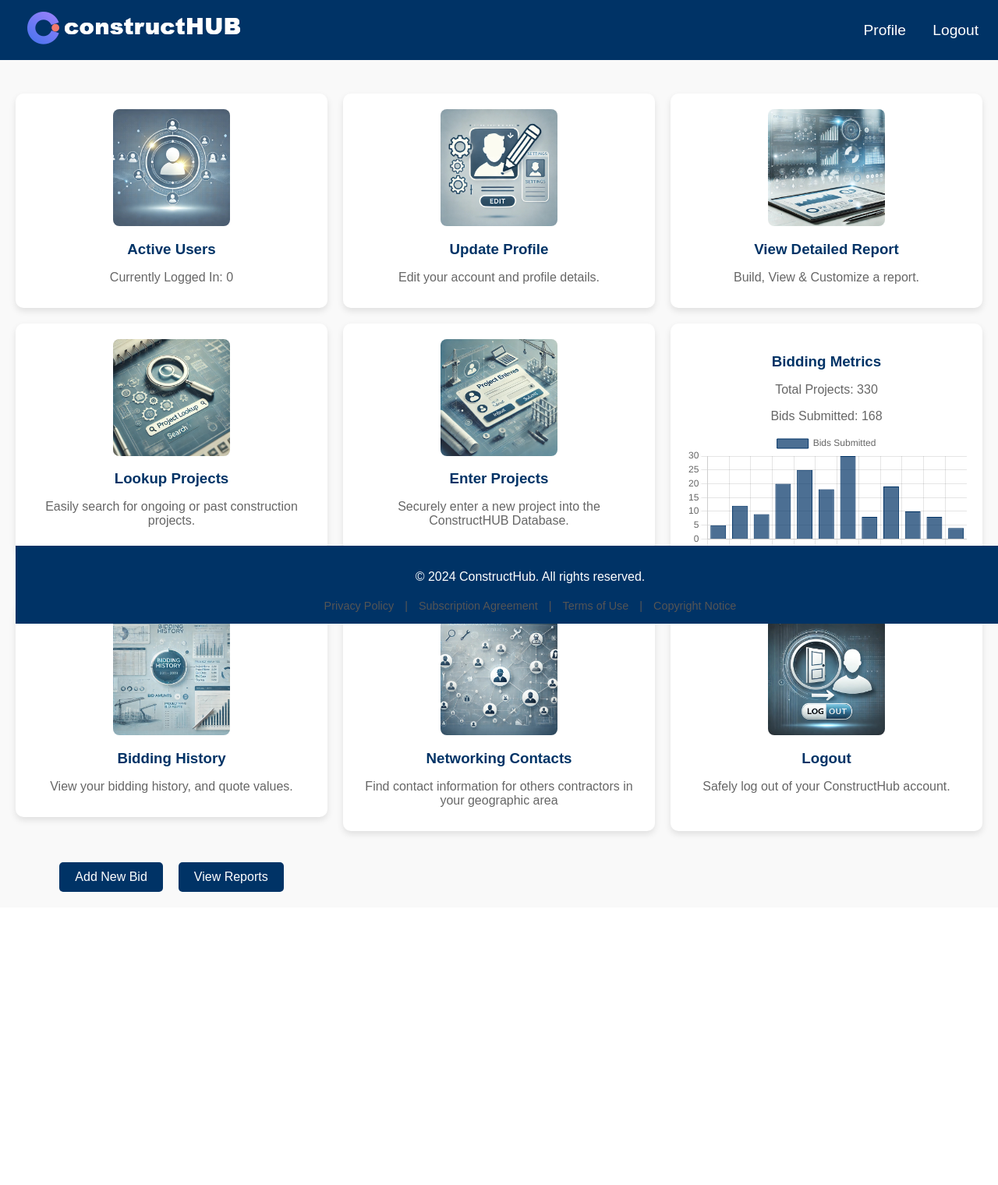
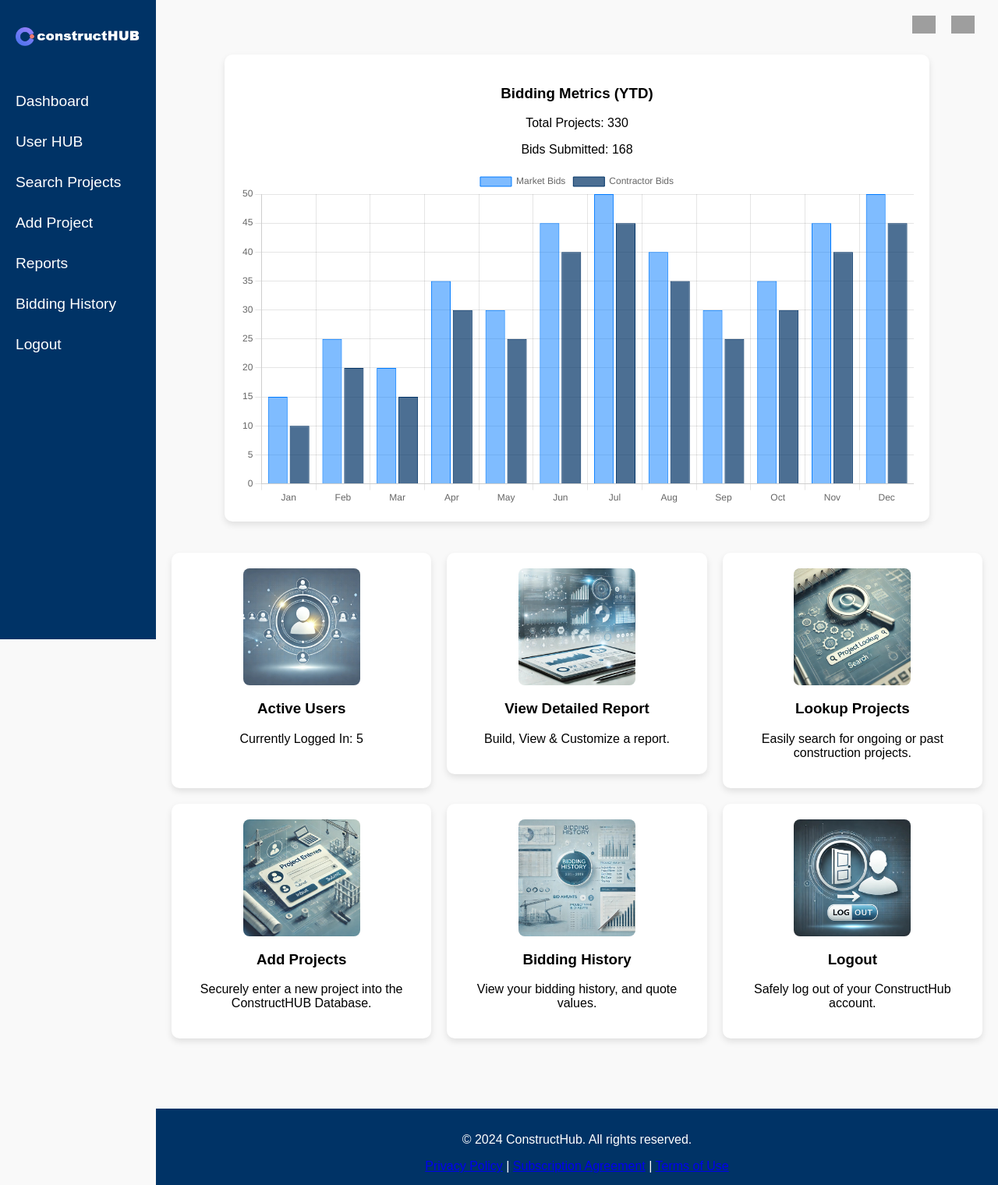
Before and after one commit to Sasin-hnb/flask, a Flask app: page /dashboard in a window 1280 px wide. Shown: the whole page at 78% size. Before the commit the page ends 1144 px from the top, so only its background shows below. Run offline with Flask 3, Linux system fonts and the light colour scheme; a user stored in the database is signed in; grey boxes are pictures that could not be loaded.

Commit message:
dashboard page fixed

```diff
--- a/templates/Dashboard.html
+++ b/templates/Dashboard.html
@@ -10,38 +10,112 @@
             font-family: Arial, sans-serif;
             margin: 0;
             padding: 0;
+            display: flex;
+            flex-direction: column;
+            min-height: 100vh;
             background-color: #f9f9f9;
         }
 
-        /* Header Section */
-        .header {
+	.sidebar .logo {
+    	max-width: 100%;  /* Limit width to 100% of sidebar */
+    	height: auto;    /* Maintain aspect ratio */
+    	display: block;
+    	margin-left: auto;
+	margin-right: auto;
+	}
+
+        /* Sidebar Navigation */
+        .sidebar {
+            width: 200px;
             background-color: #003366;
             color: white;
-            padding: 15px 20px;
+            height: 100vh;
+            position: fixed;
             display: flex;
-            justify-content: space-between;
-            align-items: center;
-            position: fixed;
-            top: 0;
-            width: 100%;
-            z-index: 1000;
-
+            flex-direction: column;
+            padding-top: 20px;
         }
 
-        .header .logo {
-            font-size: 1.5em;
+        .sidebar a {
+            color: white;
+            text-decoration: none;
+            padding: 15px 20px;
+            font-size: 1.2em;
+            display: block;
+            transition: background 0.3s;
         }
 
-        .header a {
-            color: white;
-            text-decoration: none;
-            margin: 0 15px;
-            font-size: 1.2em;
+        .sidebar a:hover {
+            background-color: #00509e;
         }
 
-        /* Dashboard Layout */
+        .dropdown {
+            position: relative;
+        }
+
+        .dropdown-content {
+            display: none;
+            position: absolute;
+            background-color: white;
+            box-shadow: 0px 8px 16px rgba(0, 0, 0, 0.2);
+            z-index: 1;
+            min-width: 200px;
+            right: 0;
+        }
+
+        .dropdown-content a {
+            color: black;
+            padding: 10px 20px;
+            text-decoration: none;
+            display: block;
+            transition: background 0.3s;
+    	    font-size: 0.9em; /* Reduced font size */
+        }
+
+        .dropdown-content a:hover {
+            background-color: #f1f1f1;
+        }
+
+        .dropdown:hover .dropdown-content {
+            display: block;
+        }
+
+        .sidebar .logo {
+            font-size: 1.8em;
+            text-align: center;
+            margin-bottom: 30px;
+        }
+
+        /* Main Content Area */
+        .main-content {
+            margin-left: 200px; /* Sidebar width */
+            width: calc(100% - 200px);
+            text-align: center;
+            flex-grow: 1;
+            padding-bottom: 70px;
+            position: relative; /* Ensure positioning context for .notifications */
+        }
+
+        .notifications {
+            position: absolute;
+            top: 20px;
+            right: 30px;
+            display: flex;
+            gap: 20px; /* Space between icons */
+	    z-index: 10; /* Ensure it stays on top */
+        }
+
+        .notifications img {
+            width: 30px;
+            cursor: pointer;
+        }
+
+        .bidding-metrics {
+            margin: 70px auto 20px auto;
+            width: 80%;
+        }
+
         .dashboard {
-            margin-top: 100px;
             padding: 20px;
             display: grid;
             grid-template-columns: repeat(auto-fit, minmax(300px, 1fr));
@@ -51,78 +125,21 @@
         .dashboard-card {
             background-color: white;
             border-radius: 10px;
-            box-shadow: 0px 4px 8px rgba(0, 0, 0, 0.1);
+            box-shadow: 0 4px 8px rgba(0, 0, 0, 0.1);
             padding: 20px;
             text-align: center;
-            transition: transform 0.3s;
+
         }
 
-        .dashboard-card:hover {
-            transform: translateY(-5px);
-        }
-
-        .dashboard-card h3 {
-            color: #003366;
-            margin-bottom: 10px;
-        }
-
-        .dashboard-card p {
-            color: #666;
-            margin-bottom: 10px;
-        }
-
-        .dashboard-card button {
-            background-color: #003366;
-            color: white;
-            padding: 10px 20px;
-            border: none;
-            border-radius: 5px;
-            cursor: pointer;
-        }
-
-        .dashboard-card button:hover {
-            background-color: #d0e0f5;
-            color: #003366;
-        }
-
-        .icon {
-            font-size: 40px;
-            color: #003366;
-            margin-bottom: 10px;
-        }
-
-        /* Quick Actions Section */
-        .quick-actions {
-            margin-top: 20px;
-            display: flex;
-            justify-content: center;
-            gap: 20px;
-        }
-
-        .quick-actions button {
-            background-color: #003366;
-            color: white;
-            padding: 10px 20px;
-            border: none;
-            border-radius: 5px;
-            cursor: pointer;
-            font-size: 1em;
-        }
-
-        .quick-actions button:hover {
-            background-color: #d0e0f5;
-            color: #003366;
-        }
-
-        /* Footer Section */
         .footer {
             background-color: #003366;
             color: white;
             text-align: center;
-            padding: 15px 20px;
-            position: fixed;
-            bottom: 0;
-            width: 100%;
+            padding: 15px;
+            width: calc(100% - 200px);
+            box-sizing: border-box;
+            margin-left: 200px;
+            position: relative;
         }
 
 	/* Popup Overlay Background */
@@ -141,12 +158,13 @@
 
 	/* Popup Content Box */
 	.popup-content {
-    		background-color: white;
+    		background-color: white;	/* Background color for the popup */
+		color: black;	/* Text color for readability*/
     		padding: 20px;
     		border-radius: 8px;
     		box-shadow: 0 4px 8px rgba(0, 0, 0, 0.2);
     		text-align: center;
-    		width: 300px;
+    		width: 350px;
 	}
 
 	.popup-content h3 {
@@ -163,6 +181,10 @@
     	font-size: 1em;
 	}
 
+	.popup-content button:hover {
+    	opacity: 0.9;
+	}
+
 	.popup-content button:nth-child(1) {
     	background-color: #003366;
     	color: white;
@@ -173,62 +195,64 @@
     	color: #003366;
 	}
 
-	/* Footer Links Styling */
-	.footer-links {
-    	text-align: center;      /* Center align the links */
-   	margin-top: 20px;        /* Add spacing from the form */
-    	font-size: 0.9em;        /* Slightly smaller font */
-    	color: #555;             /* Subtle grey color */
-	}
-
-	.footer-links a {
-    	color: #555;             /* Link color */
-    	text-decoration: none;   /* Remove underline */
-    	margin: 0 10px;          /* Space between links */
-	}
-
-	.footer-links a:hover {
-    	text-decoration: underline; /* Add underline on hover */
-    	color: #003366;            /* Highlight hover color */
-	}
-
-	/* Footer Links Styling */
-	.footer-links {
-    	text-align: center;      /* Center align the links */
-    	margin-top: 20px;        /* Add spacing from the form */
-    	font-size: 0.9em;        /* Slightly smaller font */
-    	color: #555;             /* Subtle grey color */
-	}
-
-	.footer-links a {
-    	color: #555;             /* Link color */
-    	text-decoration: none;   /* Remove underline */
-    	margin: 0 10px;          /* Space between links */
-	}
-
-	.footer-links a:hover {
-    	text-decoration: underline; /* Add underline on hover */
-    	color: #003366;            /* Highlight hover color */
-	}
-
     </style>
 
 
-    <script src="https://cdn.jsdelivr.net/npm/chart.js"></script> <!-- Chart.js Library -->
+    <script src="https://cdn.jsdelivr.net/npm/chart.js"></script>
 </head>
 <body>
-    <!-- Header Section -->
-    <div class="header">
+
+
+
+
+
+
+
+
+<!-- Sidebar Navigation -->
+    <div class="sidebar">
         <div class="left-nav">
         <a href="/">
         <img src="/static/images/constructhub-logo.png" alt="ConstructHub Logo" class="logo">
         </a>
+        <a href="/Dashboard">Dashboard</a>
+        <div class="dropdown">
+            <a href="#">User HUB</a>
+            <div class="dropdown-content">
+                <a href="/profile">User HUB</a>
+                <a href="/profile/edit">Edit Personal Info</a>
+                <a href="/profile/notifications">Notification Settings</a>
+                <a href="/profile/manage_company">Manage Company (Admin Only)</a>
+                <a href="/User_Management">User Management (Admin Only)</a>
+                <a href="/Subscription_Details">Subscription Details</a>
             </div>
-        <nav>
-            <a href="/profile">Profile</a>
-            <a href="/logout">Logout</a>
-	    <a></a>
-        </nav>
+        </div>
+
+        </div>
+        <a href="/Project_Search">Search Projects</a>
+        <a href="/Add_Project">Add Project</a>
+        <a href="/detailed_reports">Reports</a>
+        <a href="/Bidding_History">Bidding History</a>
+	<a href="#" onclick="showLogoutPopup()">Logout</a>
+    </div>
+
+
+
+
+<!-- Main Content -->
+    <div class="main-content">
+        <!-- Notification Icons -->
+        <div class="notifications">
+            <img src="/static/Tabs/Globe_Icon.png" alt="Community Notifications" title="Community Notifications">
+            <img src="/static/Tabs/Bell_Icon.png" alt="Project Alerts" title="Project Alerts">
+        </div>
+
+<!-- Bidding Metrics Section -->
+        <div class="dashboard-card bidding-metrics">
+            <h3>Bidding Metrics (YTD)</h3>
+            <p>Total Projects: <span id="totalProjects">0</span></p>
+            <p>Bids Submitted: <span id="bidsSubmitted">0</span></p>
+            <canvas id="biddingChart" width="600" height="300"></canvas>
         </div>
 
 
@@ -237,31 +261,23 @@
 
 
 
-    <!-- Dashboard Section -->
+<!-- Other Dashboard Sections -->
     	<div class="dashboard">
 	    <div class="dashboard-card" id="active-users-card">
-    	    <img src="static/Tabs/UsersOnline.jpg" alt="Users Online" style="width: 150px; height: auto; display: block; 	margin: 0 auto; border-radius: 8px;">
+    	    <img src="static/Tabs/UsersOnline.jpg" alt="Users Online" style="width: 150px; height: 150px; display: block; 	margin: 0 auto; border-radius: 8px;">
  	    <h3>Active Users</h3>
    	    <p>Currently Logged In: <span id="activeUsers">0</span></p>
 	</div>
 
-	<a href="/profile" style="text-decoration: none; color: inherit;">
+	<a href="detailed_reports.html" style="text-decoration: none; color: inherit;">
 	<div class="dashboard-card">
-            <img src="static/Tabs/ProfileUpdate.jpg" alt="Update Profile" style="width: 150px; height: auto; display: block; 	margin: 0 auto; border-radius: 8px;">
-            <h3>Update Profile</h3>
-            <p>Edit your account and profile details.</p>
-        </div>
-	</a>
-
-	<a href="/detailed_reports" style="text-decoration: none; color: inherit;">
-	<div class="dashboard-card">
-            <img src="static/Tabs/DetailedReport.jpg" alt="Detailed Report" style="width: 150px; height: auto; display: block; 	margin: 0 auto; border-radius: 8px;">
+            <img src="static/Tabs/DetailedReport.jpg" alt="Detailed Report" style="width: 150px; height: 150px; display: block; margin: 0 auto; border-radius: 8px;">
             <h3>View Detailed Report</h3>
             <p>Build, View & Customize a report.</p>
         </div>
 	</a>
 
-	<a href="/project_lookup" style="text-decoration: none; color: inherit;">
+	<a href="Project_Search.html" style="text-decoration: none; color: inherit;">
         <div class="dashboard-card">
             <img src="static/Tabs/ProjectLookup.jpg" alt="Project Lookup" style="width: 150px; height: auto; display: block; 	margin: 0 auto; border-radius: 8px;">
             <h3>Lookup Projects</h3>
@@ -269,23 +285,15 @@
         </div>
 	</a>
 
-	<a href="/project_entry" style="text-decoration: none; color: inherit;">
+	<a href="Add_Project.html" style="text-decoration: none; color: inherit;">
         <div class="dashboard-card">
-            <img src="static/Tabs/ProjectEntry.jpg" alt="Project Entry" style="width: 150px; height: auto; display: block; 	margin: 0 auto; border-radius: 8px;">
-            <h3>Enter Projects</h3>
+            <img src="static/Tabs/ProjectEntry.jpg" alt="Project Entry" style="width: 150px; height: 150px; display: block; 	margin: 0 auto; border-radius: 8px;">
+            <h3>Add Projects</h3>
             <p>Securely enter a new project into the ConstructHUB Database.</p>
         </div>
 	</a>
 
-
-        <div class="dashboard-card">
-	    <h3>Bidding Metrics</h3>
-            <p>Total Projects: <span id="totalProjects">0</span></p>
-            <p>Bids Submitted: <span id="bidsSubmitted">0</span></p>
-            <canvas id="biddingChart" width="200" height="100"></canvas>
-        </div>
-
-	<a href="/bidding_history" style="text-decoration: none; color: inherit;">
+	<a href="bidding_history.html" style="text-decoration: none; color: inherit;">
         <div class="dashboard-card">
             <img src="static/Tabs/BiddingHistory.jpg" alt="Bidding History" style="width: 150px; height: auto; display: block; 	margin: 0 auto; border-radius: 8px;">
             <h3>Bidding History</h3>
@@ -293,13 +301,7 @@
         </div>
 	</a>
 
-	<a href="/networking" style="text-decoration: none; color: inherit;">
-	<div class="dashboard-card">
-            <img src="static/Tabs/Networking.jpg" alt="Networking" style="width: 150px; height: auto; display: block; 	margin: 0 auto; border-radius: 8px;">
-            <h3>Networking Contacts</h3>
-            <p>Find contact information for others contractors in your geographic area</p>
-        </div>
-	</a>
+
 
 <!-- Logout Button with Popup Confirmation -->
 	<div class="dashboard-card" id="logout-card" style="cursor: pointer;" onclick="showLogoutPopup()">
@@ -308,30 +310,12 @@
     	<p>Safely log out of your ConstructHub account.</p>
 	</div>
 
-	<!-- Popup Confirmation Window -->
-	<div id="logoutPopup" class="popup-overlay" style="display: none;">
-    	<div class="popup-content">
-        <h3>Confirm Logout</h3>
-        <p>Are you sure you want to log out?</p>
-        <button onclick="confirmLogout()">Yes, Log Out</button>
-        <button onclick="closeLogoutPopup()">Cancel</button>
+
+
         </div>
     </div>
 
 
-
-
-
-
-
-
-
-
-    <!-- Quick Actions Section -->
-    <div class="quick-actions">
-        <button onclick="window.location.href='/add-bid'">Add New Bid</button>
-        <button onclick="window.location.href='/view-reports'">View Reports</button>
-    </div>
 
 
 
@@ -345,44 +329,35 @@
 <div class="footer-links">
     <a href="/privacy-policy.html" target="_blank">Privacy Policy</a> |
     <a href="/subscription_agreement.html" target="_blank">Subscription Agreement</a> |
-    <a href="/terms-of-use.html" target="_blank">Terms of Use</a> |
-    <a href="/copyright-notice.html" target="_blank">Copyright Notice</a>
+    <a href="/terms-of-use.html" target="_blank">Terms of Use</a>
 </div>
 
     <script>
-        // Simulated counters
-        const totalProjects = 330;
-        const bidsSubmitted = 168;
+        document.getElementById('activeUsers').textContent = 5;
+        document.getElementById('totalProjects').textContent = 330;
+        document.getElementById('bidsSubmitted').textContent = 168;
 
-        function animateCounter(id, value) {
-            let count = 0;
-            const increment = Math.ceil(value / 100);
-            const counter = setInterval(() => {
-                count += increment;
-                if (count >= value) {
-                    count = value;
-                    clearInterval(counter);
-                }
-                document.getElementById(id).textContent = count;
-            }, 20);
-        }
-
-        animateCounter("totalProjects", totalProjects);
-        animateCounter("bidsSubmitted", bidsSubmitted);
-
-        // Bidding Metrics Chart
         const ctx = document.getElementById('biddingChart').getContext('2d');
         const biddingChart = new Chart(ctx, {
             type: 'bar',
             data: {
-                labels: ['Jan', 'Feb', 'Mar', 'Apr', 'May', 'Jun', 'Jul', 'Aug', 'Sept', 'Oct', 'Nov', 'Dec' ],
-                datasets: [{
-                    label: 'Bids Submitted',
-                    data: [5, 12, 9, 20, 25, 18, 30, 8, 19, 10, 8, 4],
+                labels: ['Jan', 'Feb', 'Mar', 'Apr', 'May', 'Jun', 'Jul', 'Aug', 'Sep', 'Oct', 'Nov', 'Dec'],
+                datasets: [
+                    {
+                        label: 'Market Bids',
+                        data: [15, 25, 20, 35, 30, 45, 50, 40, 30, 35, 45, 50],
+                        backgroundColor: 'rgba(0, 123, 255, 0.5)',
+                        borderColor: 'rgba(0, 123, 255, 1)',
+                        borderWidth: 1
+                    },
+                    {
+                        label: 'Contractor Bids',
+                        data: [10, 20, 15, 30, 25, 40, 45, 35, 25, 30, 40, 45],
                         backgroundColor: 'rgba(0, 51, 102, 0.7)',
                         borderColor: 'rgba(0, 51, 102, 1)',
                         borderWidth: 1
-                }]
+                    }
+                ]
             },
             options: {
                 responsive: true,
@@ -394,51 +369,29 @@
     </script>
 
 
-
-
-
-<!-- Online Users Script -->
+<!-- Popup Confirmation Window -->
+        <div id="logoutPopup" class="popup-overlay" style="display: none;">
+            <div class="popup-content">
+                <h3>Confirm Logout</h3>
+                <p>Are you sure you want to log out?</p>
+                <button onclick="confirmLogout()">Yes, Log Out</button>
+                <button onclick="closeLogoutPopup()">Cancel</button>
+            </div>
+        </div>
+    </div>
 
     <script>
-
-
-
-
-    // // Function to fetch active user count
-    // function fetchActiveUsers() {
-    //     fetch('/api/active-users') // API endpoint provided by your back end
-    //         .then(response => response.json())
-    //         .then(data => {
-    //             document.getElementById('activeUsers').textContent = data.activeUsers;
-    //         })
-    //         .catch(error => console.error('Error fetching active users:', error));
-    // }
-
-    // // Call the function every 10 seconds
-    // setInterval(fetchActiveUsers, 10000);
-
-    // // Initial call
-    // fetchActiveUsers();
-
-
-
-
-    // Show the popup
         function showLogoutPopup() {
             document.getElementById('logoutPopup').style.display = 'flex';
         }
 
-    // Close the popup
         function closeLogoutPopup() {
             document.getElementById('logoutPopup').style.display = 'none';
         }
 
-    // Confirm and redirect to logout page
         function confirmLogout() {
-        window.location.href = 'logout.html'; // Redirect to the logout page
+            window.location.href = '/Index.html';  // Redirect to the homepage
         }
-
-
     </script>
 
 </body>
```
Lines whose indentation alone changed are shown as unchanged.
